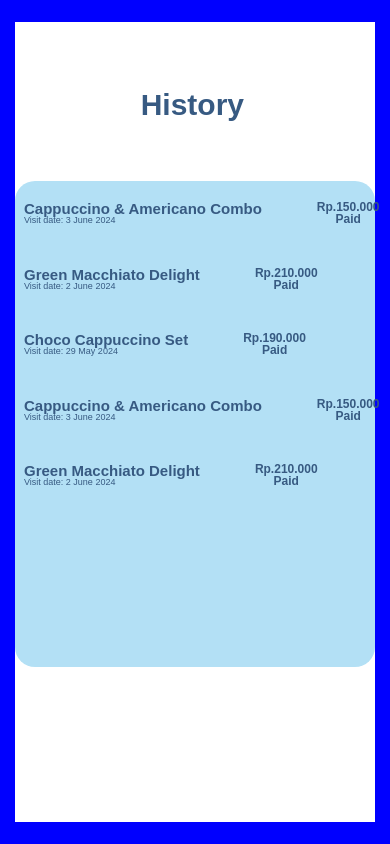
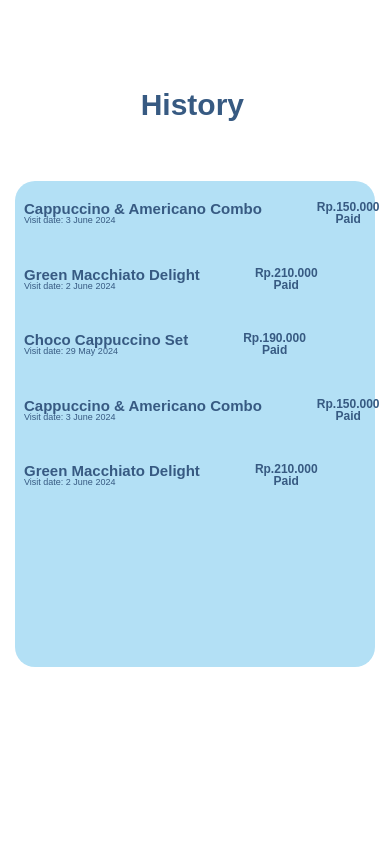
Before and after one commit to RichardxSW/SeaBrew, a React Native app: screen / in a window 390 px wide. Built offline with nearby package versions, Linux system fonts and the light colour scheme.

Commit message:
temporary background change

```diff
--- a/App.js
+++ b/App.js
@@ -13,7 +13,7 @@ export default function App() {
 const styles = StyleSheet.create({
   container: {
     flex: 1,
-    backgroundColor: 'blue',
+    backgroundColor: '#fff',
     alignItems: 'center',
     justifyContent: 'center',
   },
```
